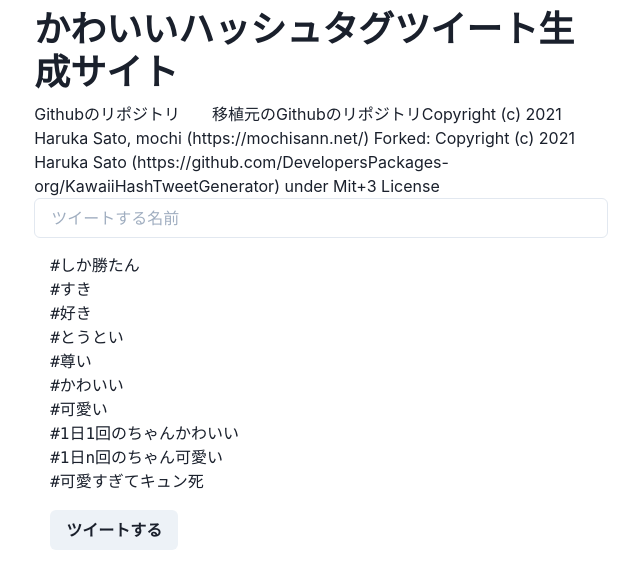
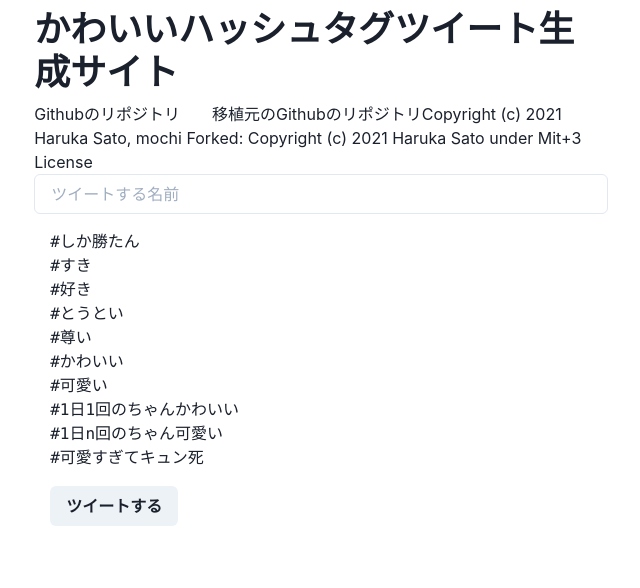
Before and after one commit to mochi-sann/kawaii-hashtag-tweet-site, a Next.js app: page / in a window 1280 px wide. Shown: the top 588 px of the page, without its empty margins (319-959 px from the left). Built offline with nearby package versions, Linux system fonts and the light colour scheme.

Commit message:
fix: 余計なリンク削除

```diff
--- a/src/pages/index.tsx
+++ b/src/pages/index.tsx
@@ -22,8 +22,8 @@ const Index = () => {
       </Head>
       <Heading my="2">かわいいハッシュタグツイート生成サイト</Heading>
       <Link href="https://github.com/mochi-sann/kawaiihashutagtweet" color="blue.5500">Githubのリポジトリ</Link>　　<Link href="https://github.com/DevelopersPackages-org/KawaiiHashTweetGenerator" color="blue.5500">移植元のGithubのリポジトリ</Link>
-      Copyright (c) 2021 Haruka Sato, mochi (https://mochisann.net/)
-      Forked: Copyright (c) 2021 Haruka Sato (https://github.com/DevelopersPackages-org/KawaiiHashTweetGenerator)
+      Copyright (c) 2021 Haruka Sato, mochi
+      Forked: Copyright (c) 2021 Haruka Sato
       under <Link href="https://github.com/mochi-sann/kawaiihashutagtweet/blob/main/LICENSE" color="blue.5500">Mit+3 License</Link>
       <Input
         value={TweetName}
```
